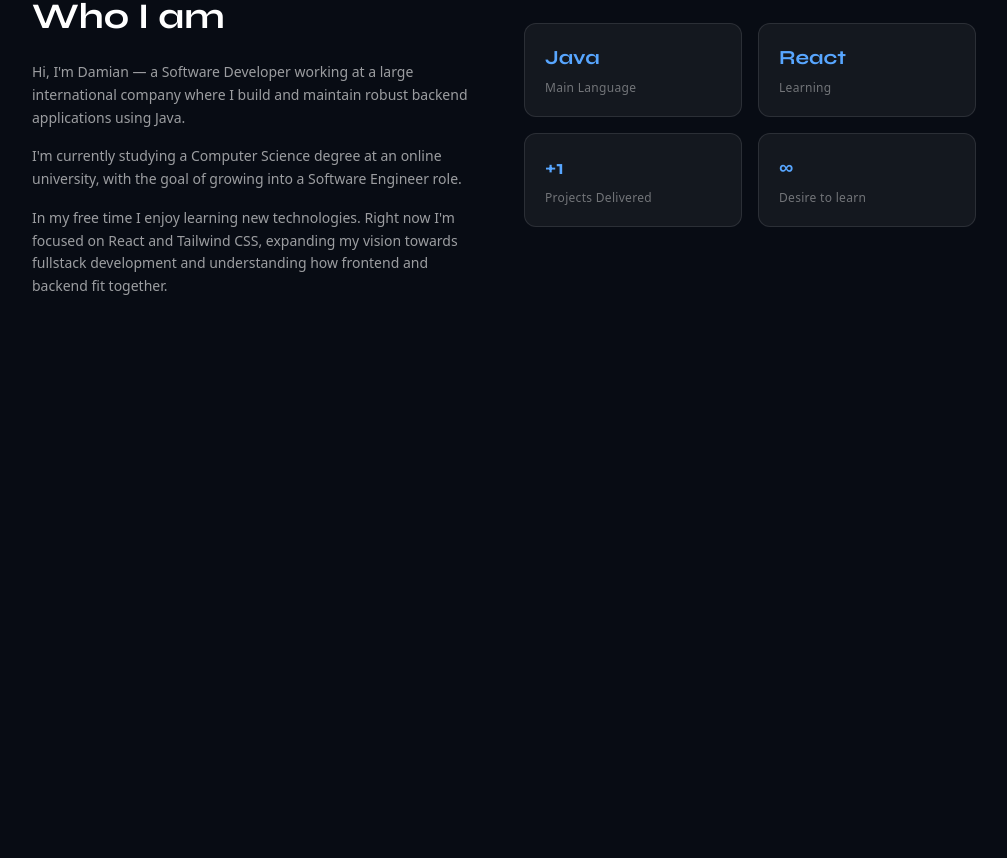
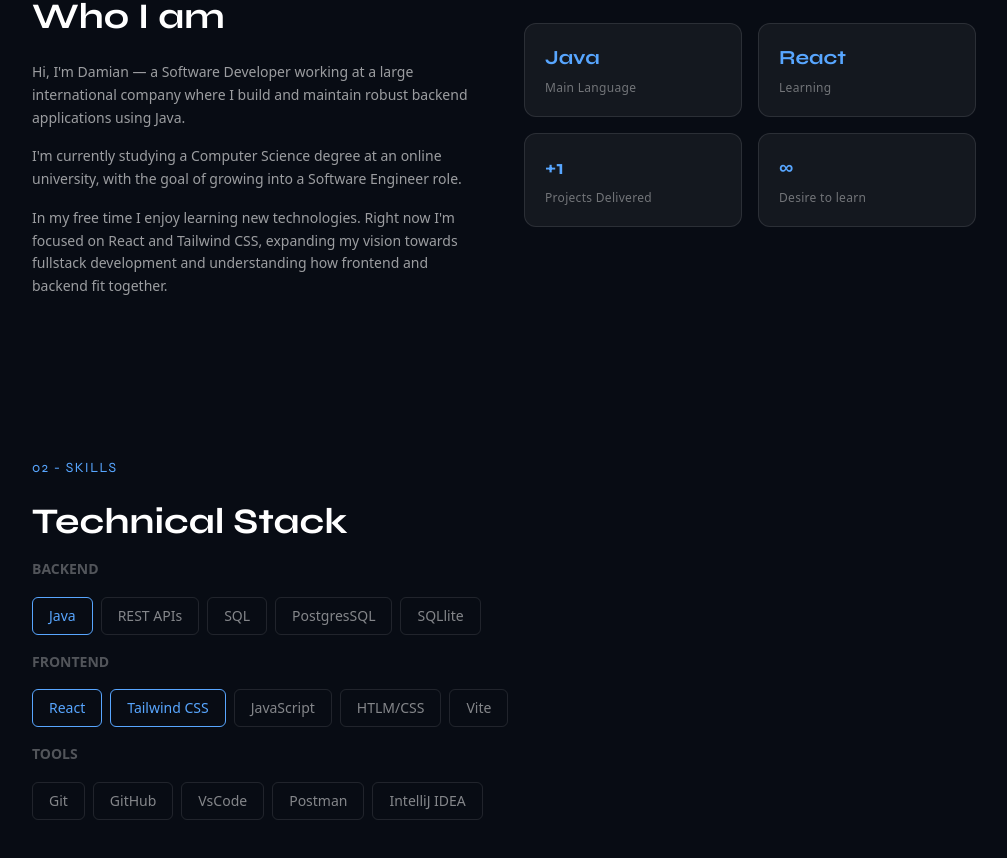
Before and after one commit to BloodGhost90/CV-web-page, a React (Vite) app: page / in a window 1280 px wide. Shown: the part 580-1438 px from the top of the page, without its empty margins (136-1143 px from the left). Before the commit the page ends 958 px from the top, so only its background shows below. Built offline with nearby package versions, Linux system fonts and the light colour scheme.

Commit message:
feat: - add skills section with tags - remove unused ui components

```diff
--- a/src/components/layout/Main.tsx
+++ b/src/components/layout/Main.tsx
@@ -1,11 +1,13 @@
 import About from "../sections/About";
 import Hero from "../sections/Hero";
+import Skills from "../sections/Skills";
 
 export default function Main() {
   return (
     <main className="flex flex-col items-center">
       <Hero />
       <About />
+      <Skills />
     </main>
   );
 }
--- a/src/components/sections/Skills.tsx
+++ b/src/components/sections/Skills.tsx
@@ -1,3 +1,52 @@
+import Tag from "../ui/Tag";
+
 export default function Skills() {
-  return <></>;
+  return (
+    <section
+      id="skills"
+      className="gap-10 max-w-5xl mx-auto px-10 py-20 w-full"
+    >
+      <div className="flex flex-col gap-6">
+        <span className="text-accent font-syne text-sm tracking-widest uppercase">
+          02 - Skills
+        </span>
+        <h2 className="font-syne text-3xl md:text-4xl font-bold text-white pb-4">
+          Technical Stack
+        </h2>
+      </div>
+
+      <div className="flex flex-col gap-4">
+        <span className="uppercase font-bold text-white/30 text-sm leading-relaxed">
+          Backend
+        </span>
+        <div className="flex flex-wrap gap-2 ">
+          <Tag label="Java" main />
+          <Tag label="REST APIs" />
+          <Tag label="SQL" />
+          <Tag label="PostgresSQL" />
+          <Tag label="SQLlite" />
+        </div>
+        <span className="uppercase font-bold text-white/30 text-sm leading-relaxed">
+          Frontend
+        </span>
+        <div className="flex flex-wrap gap-2">
+          <Tag label="React" main />
+          <Tag label="Tailwind CSS" main />
+          <Tag label="JavaScript" />
+          <Tag label="HTLM/CSS" />
+          <Tag label="Vite" />
+        </div>
+        <span className="uppercase font-bold text-white/30 text-sm leading-relaxed">
+          Tools
+        </span>
+        <div className="flex flex-wrap gap-2">
+          <Tag label="Git" />
+          <Tag label="GitHub" />
+          <Tag label="VsCode" />
+          <Tag label="Postman" />
+          <Tag label="IntelliJ IDEA" />
+        </div>
+      </div>
+    </section>
+  );
 }
--- a/src/components/ui/SkillCard.tsx
+++ /dev/null
@@ -1,3 +0,0 @@
-export default function SkillCard() {
-  return <></>;
-}
--- a/src/components/ui/Tag.tsx
+++ b/src/components/ui/Tag.tsx
@@ -0,0 +1,16 @@
+interface TagProps {
+  label: string;
+  main?: boolean;
+}
+
+export default function Tag({ label, main }: TagProps) {
+  return (
+    <span
+      className={`border rounded-md px-4 py-2 text-sm transition-colors duration-200 ${
+        main ? "border-accent text-accent" : "border-white/10 text-white/50"
+      }`}
+    >
+      {label}
+    </span>
+  );
+}
```
Also changed, not shown: src/components/ui/Button.tsx (deleted).
